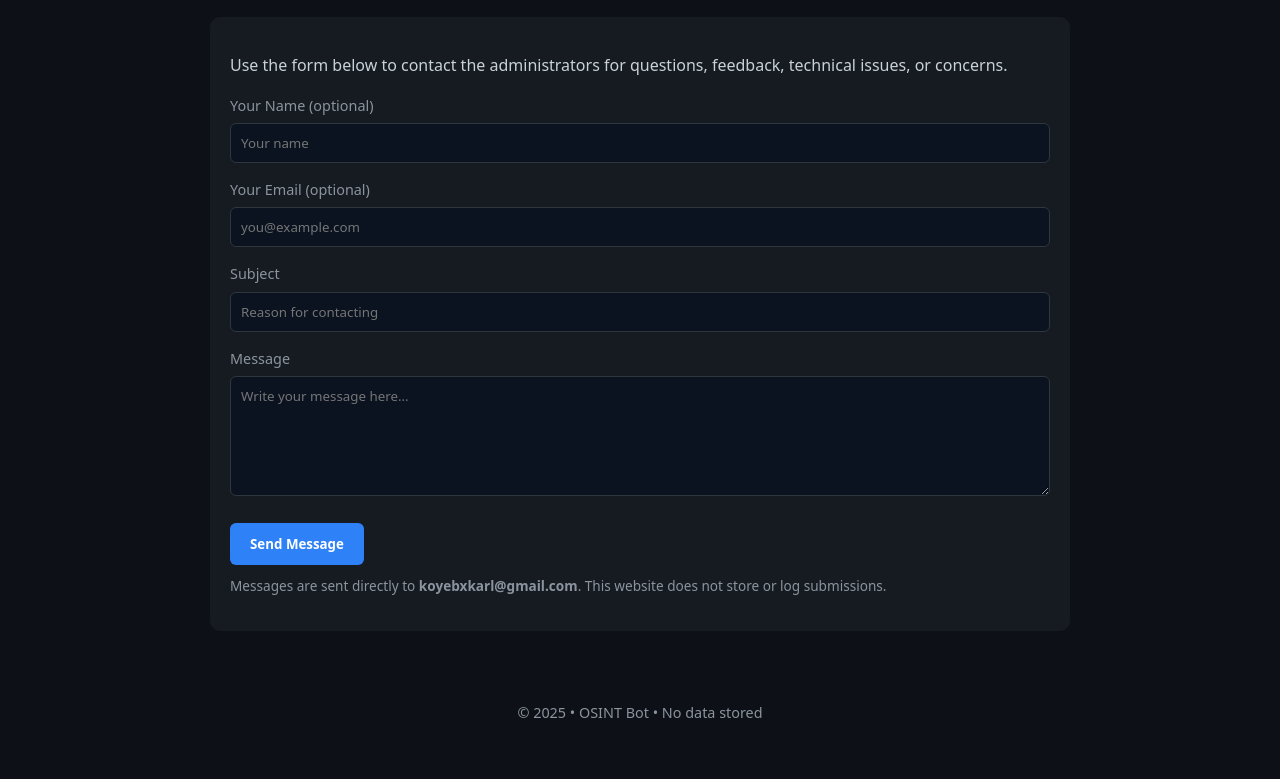
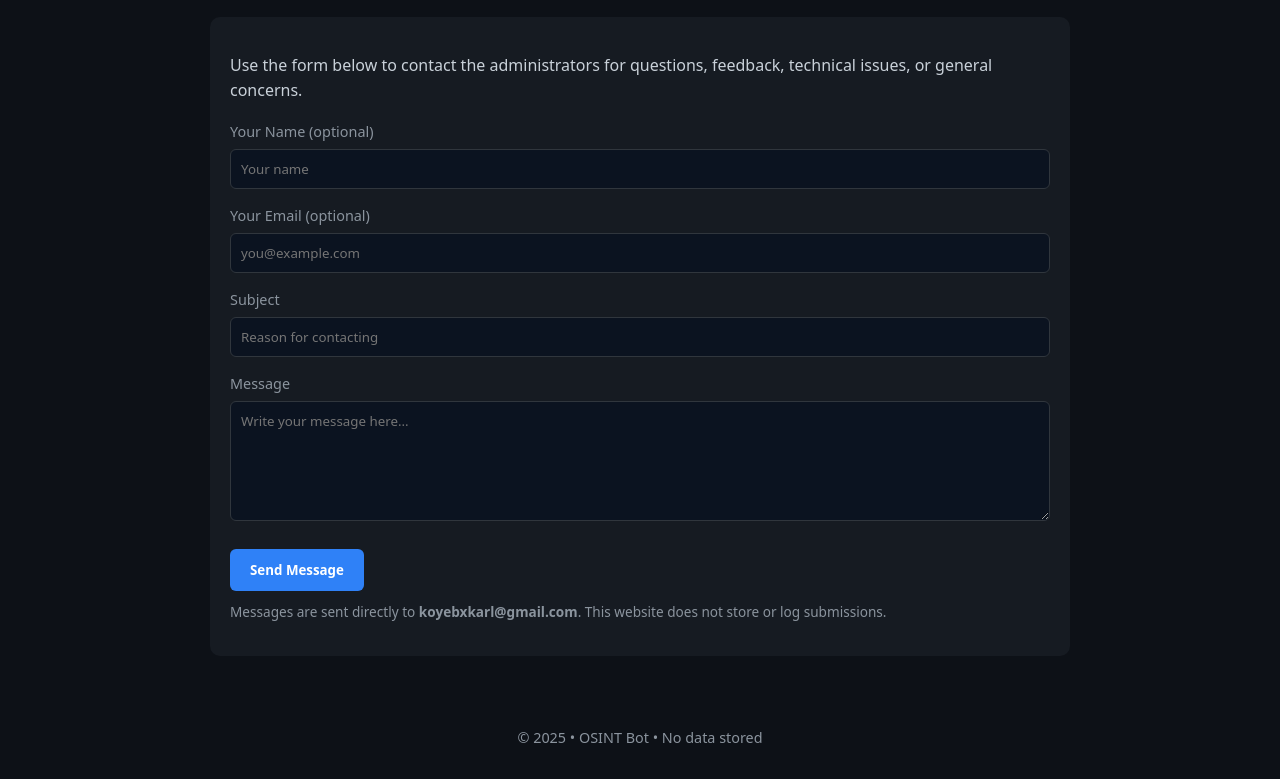
Before and after one commit to koyebxkarl-bot/Zero-X-osint, a plain HTML site: page contact-admins.html in a window 1280 px wide. Shown: the part 169-948 px from the top of the page. Before the commit the page ends 923 px from the top, so only its background shows below. Drawn offline with Linux system fonts and the light colour scheme.

Commit message:
Update contact-admins.html

```diff
--- a/contact-admins.html
+++ b/contact-admins.html
@@ -147,12 +147,11 @@
     <div class="card">
       <p>
         Use the form below to contact the administrators for questions,
-        feedback, technical issues, or concerns.
+        feedback, technical issues, or general concerns.
       </p>
 
-      <!-- FORM -->
-      <!-- IMPORTANT: Replace abcdwxyz with your real Formspree ID -->
-      <form action="https://formspree.io/f/abcdwxyz" method="POST">
+      <!-- WORKING FORM (Formspree) -->
+      <form action="https://formspree.io/f/mrbndqab" method="POST">
 
         <label for="name">Your Name (optional)</label>
         <input type="text" id="name" name="name" placeholder="Your name">
@@ -166,11 +165,14 @@
         <label for="message">Message</label>
         <textarea id="message" name="message" placeholder="Write your message here..." required></textarea>
 
-        <!-- Spam protection -->
+        <!-- Honeypot spam protection -->
         <input type="text" name="_gotcha" style="display:none">
 
         <!-- Email subject -->
         <input type="hidden" name="_subject" value="New Admin Contact Message">
+
+        <!-- Optional success page -->
+        <input type="hidden" name="_next" value="success.html">
 
         <button type="submit">Send Message</button>
       </form>
```
